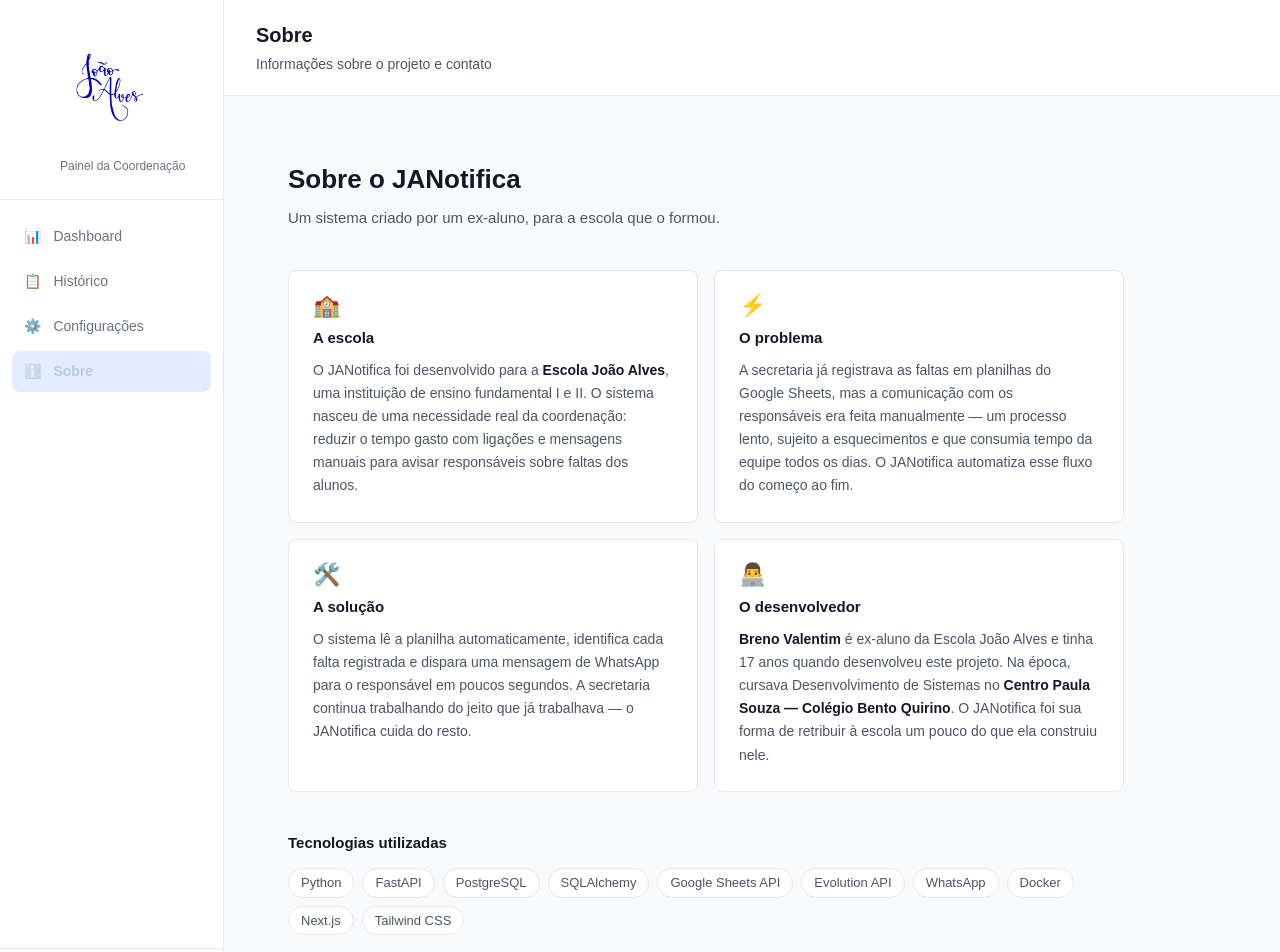
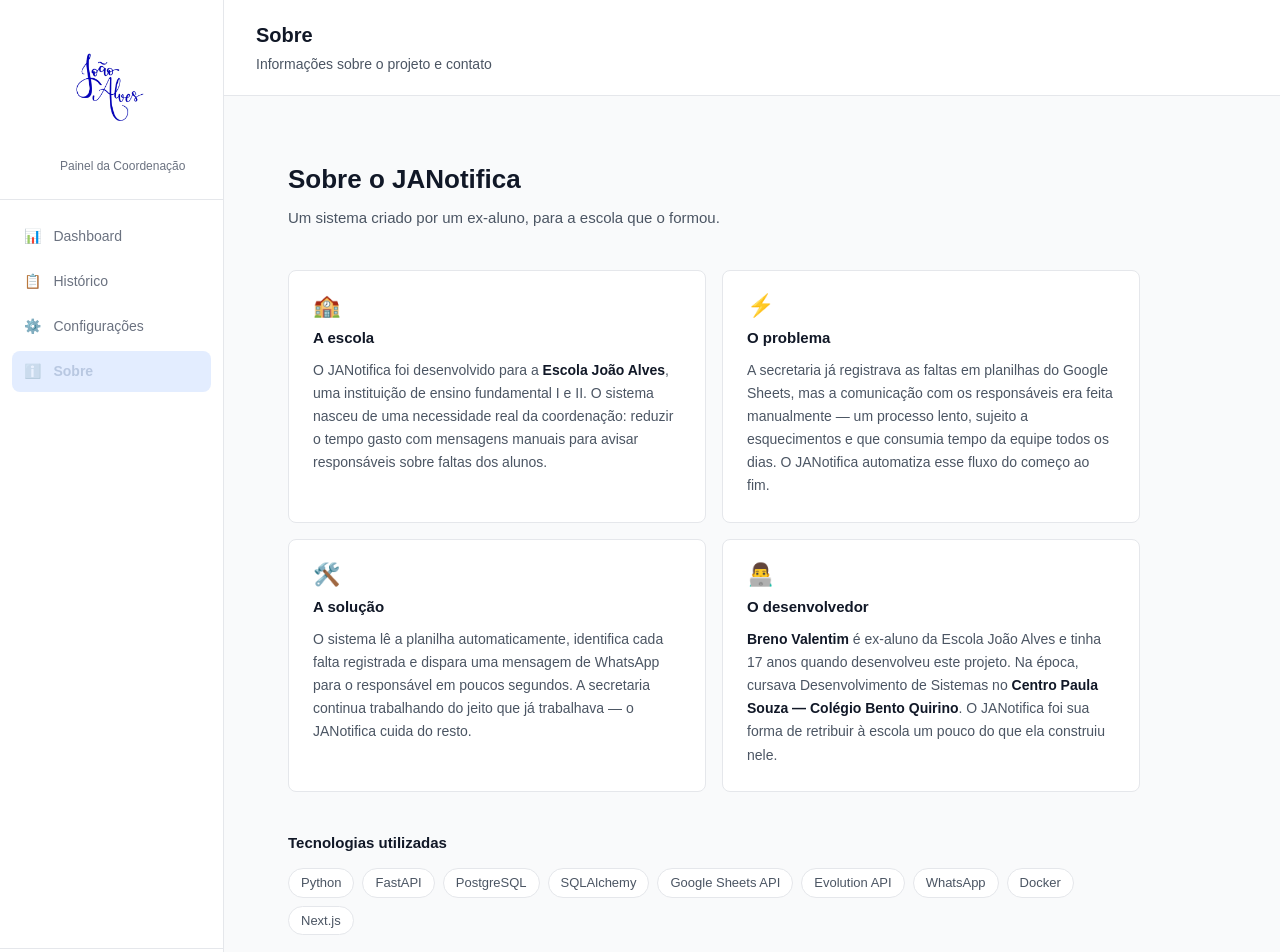
Before and after one commit to JAnotificacoes/JANotificacoes-frontend, a Next.js app: page /about in a window 1280 px wide. Shown: the top 952 px of the page. Built offline with nearby package versions, Linux system fonts and the light colour scheme.

Commit message:
fix - Alteração de detalhes da página

```diff
--- a/src/app/(pages)/about/about.module.css
+++ b/src/app/(pages)/about/about.module.css
@@ -3,7 +3,7 @@
   flex-direction: column;
   gap: 2.5rem;
   padding: 2rem;
-  max-width: 56.25rem;
+  max-width: 57.25rem;
 }
 
 /* ── Hero ── */
--- a/src/app/(pages)/about/page.js
+++ b/src/app/(pages)/about/page.js
@@ -21,7 +21,7 @@ export default function AboutPage() {
                     <p className={styles.cardText}>
                         O JANotifica foi desenvolvido para a <strong>Escola João Alves</strong>,
                         uma instituição de ensino fundamental I e II. O sistema nasceu de uma
-                        necessidade real da coordenação: reduzir o tempo gasto com ligações e
+                        necessidade real da coordenação: reduzir o tempo gasto com
                         mensagens manuais para avisar responsáveis sobre faltas dos alunos.
                     </p>
                 </div>
@@ -69,7 +69,7 @@ export default function AboutPage() {
                     {[
                         "Python", "FastAPI", "PostgreSQL", "SQLAlchemy",
                         "Google Sheets API", "Evolution API", "WhatsApp",
-                        "Docker", "Next.js", "Tailwind CSS",
+                        "Docker", "Next.js",
                     ].map((tech) => (
                         <span key={tech} className={styles.tag}>{tech}</span>
                     ))}
```
